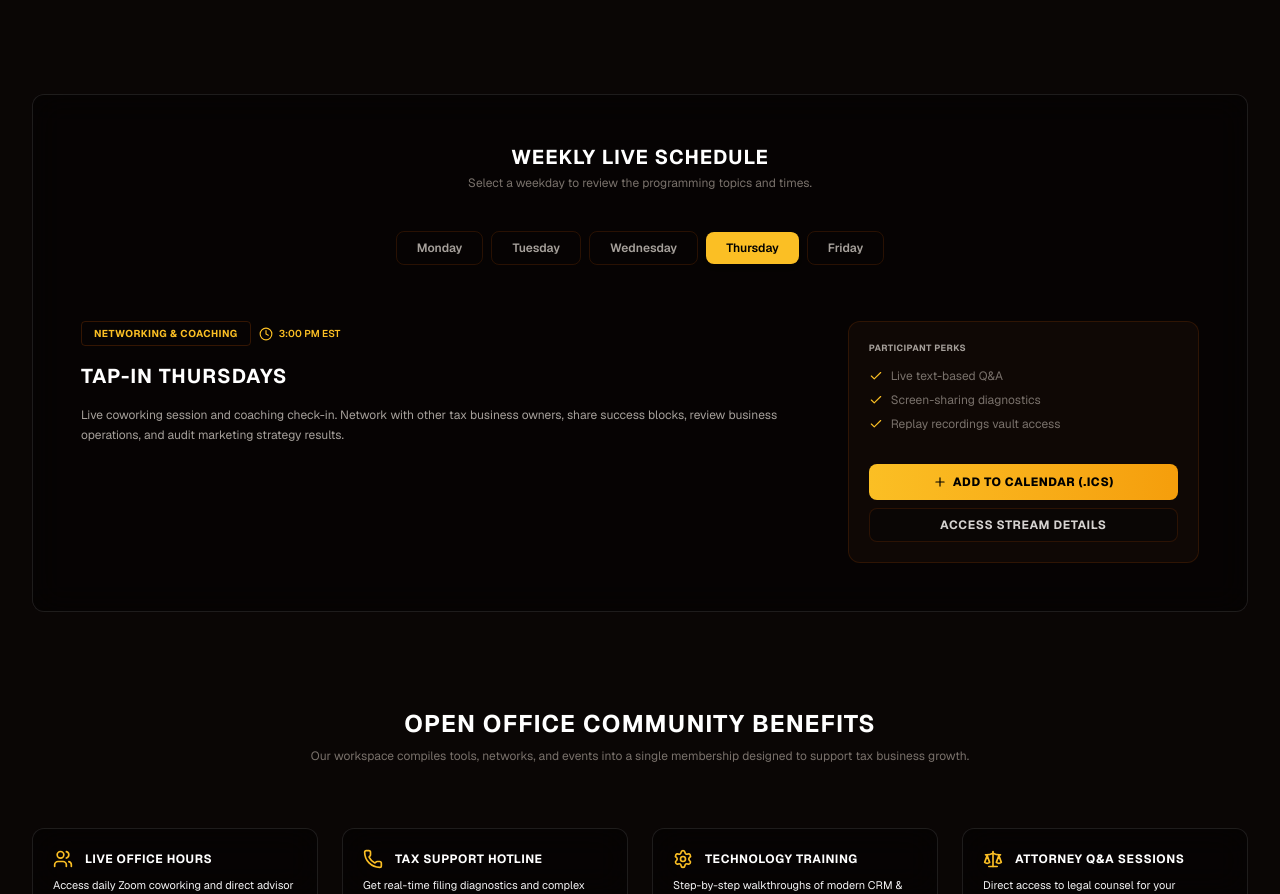
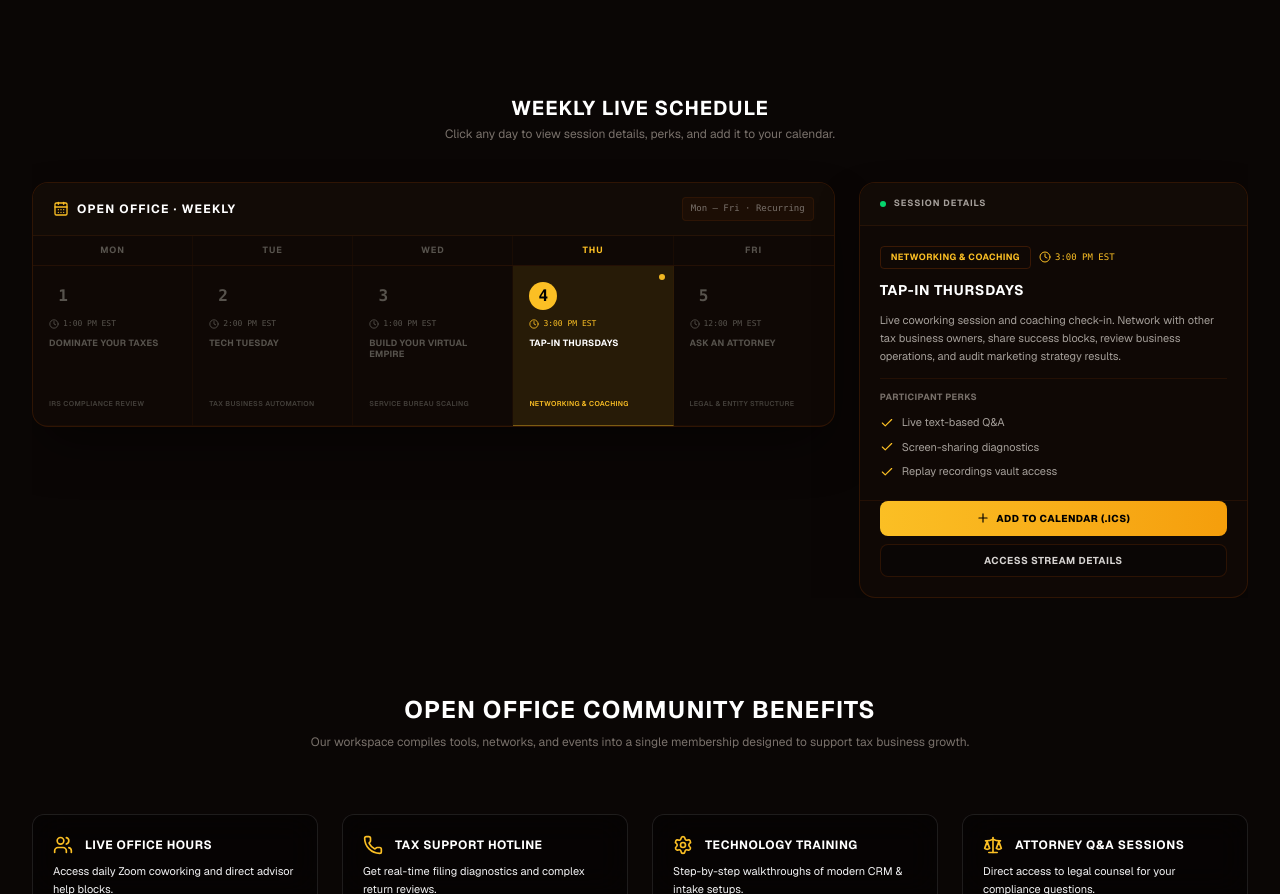
Before and after one commit to vriddhitechinfo-tech/TSOC, a Next.js app: page /open-office in a window 1280 px wide. Shown: the part 932-1826 px from the top of the page. Built offline with nearby package versions, Linux system fonts and the light colour scheme.

Commit message:
feat: implement Open Office marketing page with schedule, FAQ, and GSAP animations

```diff
--- a/src/app/(marketing)/open-office/page.tsx
+++ b/src/app/(marketing)/open-office/page.tsx
@@ -329,78 +329,151 @@ export default function OpenOfficePage() {
           </div>
         </div>
 
-        {/* Weekly Programming Interactive Component */}
-        <div className="gsap-reveal glass-card p-8 md:p-12 relative overflow-hidden">
+        {/* Weekly Programming — Calendar Layout */}
+        <div className="gsap-reveal relative overflow-hidden">
           <div className="text-center max-w-2xl mx-auto mb-10">
             <h2 className="text-xl font-bold text-white uppercase tracking-wider">Weekly Live Schedule</h2>
-            <p className="text-xs text-stone-500 mt-1">Select a weekday to review the programming topics and times.</p>
+            <p className="text-xs text-stone-500 mt-1">Click any day to view session details, perks, and add it to your calendar.</p>
           </div>
 
-          {/* Tab buttons */}
-          <div className="flex flex-wrap items-center justify-center gap-2 mb-8 pb-6">
+          <div className="grid grid-cols-1 lg:grid-cols-3 gap-6 items-start">
+
+            {/* Left: Calendar Grid (Mon–Fri) */}
+            <div className="lg:col-span-2">
+              {/* Calendar chrome header */}
+              <div className="bg-[#0f0805] border border-amber-900/30 rounded-2xl overflow-hidden shadow-2xl shadow-black/50">
+                {/* Month bar */}
+                <div className="flex items-center justify-between px-5 py-3.5 border-b border-amber-900/20 bg-[#120b06]">
+                  <div className="flex items-center gap-2">
+                    <CalendarDays className="w-4 h-4 text-[#fbbf24]" />
+                    <span className="text-xs font-bold text-white uppercase tracking-widest">Open Office · Weekly</span>
+                  </div>
+                  <span className="text-[9px] font-mono text-stone-500 bg-amber-900/10 border border-amber-900/20 px-2 py-1 rounded">Mon – Fri · Recurring</span>
+                </div>
+
+                {/* Day column headers */}
+                <div className="grid grid-cols-5 border-b border-amber-900/20">
                   {weeklySchedule.map((item) => (
+                    <div
+                      key={item.id}
+                      className={`text-center py-2 text-[9px] font-bold uppercase tracking-widest border-r border-amber-900/10 last:border-r-0 ${
+                        activeDay === item.id ? "text-[#fbbf24]" : "text-stone-600"
+                      }`}
+                    >
+                      {item.dayName.slice(0, 3)}
+                    </div>
+                  ))}
+                </div>
+
+                {/* Calendar day cells */}
+                <div className="grid grid-cols-5">
+                  {weeklySchedule.map((item, idx) => {
+                    const isActive = activeDay === item.id;
+                    return (
                       <button
                         key={item.id}
                         onClick={() => setActiveDay(item.id)}
-                className={`py-2 px-5 rounded-lg text-xs font-semibold transition-all cursor-pointer ${
-                  activeDay === item.id
-                    ? "bg-[#fbbf24] text-black font-bold shadow-md"
-                    : "bg-amber-955/35 hover:bg-amber-950/20 border border-amber-900/30 text-stone-400 hover:text-white"
+                        className={`group relative flex flex-col items-start p-3 sm:p-4 border-r border-b border-amber-900/10 last:border-r-0 text-left transition-all duration-200 cursor-pointer min-h-[160px] ${
+                          isActive
+                            ? "bg-[#fbbf24]/10 border-b-[#fbbf24]/40"
+                            : "hover:bg-amber-900/5"
                         }`}
                       >
-                {item.dayName}
+                        {/* Day number */}
+                        <span className={`text-base font-black font-mono mb-2 leading-none w-7 h-7 flex items-center justify-center rounded-full transition-all ${
+                          isActive ? "bg-[#fbbf24] text-black" : "text-stone-600 group-hover:text-stone-400"
+                        }`}>
+                          {idx + 1}
+                        </span>
+
+                        {/* Time badge */}
+                        <span className={`text-[8px] font-mono mb-2 flex items-center gap-1 ${isActive ? "text-[#fbbf24]" : "text-stone-600 group-hover:text-stone-500"}`}>
+                          <Clock className="w-2.5 h-2.5 shrink-0" />
+                          {item.time}
+                        </span>
+
+                        {/* Session title */}
+                        <p className={`text-[9px] font-bold uppercase tracking-wide leading-tight line-clamp-2 ${
+                          isActive ? "text-white" : "text-stone-600 group-hover:text-stone-400"
+                        }`}>
+                          {item.title}
+                        </p>
+
+                        {/* Pillar tag */}
+                        <span className={`mt-auto pt-2 text-[7px] font-semibold uppercase tracking-wider leading-tight line-clamp-1 ${
+                          isActive ? "text-[#fbbf24]" : "text-stone-700 group-hover:text-stone-600"
+                        }`}>
+                          {item.pillar}
+                        </span>
+
+                        {/* Active indicator dot */}
+                        {isActive && (
+                          <span className="absolute top-2 right-2 h-1.5 w-1.5 rounded-full bg-[#fbbf24] animate-pulse" />
+                        )}
                       </button>
-            ))}
+                    );
+                  })}
+                </div>
+              </div>
             </div>
 
-          {/* Active Tab Details */}
-          <div className="grid grid-cols-1 lg:grid-cols-3 gap-8 items-start">
-            <div className="space-y-4 lg:col-span-2">
+            {/* Right: Detail + Perks Panel */}
+            <div className="bg-[#0f0805] border border-amber-900/30 rounded-2xl overflow-hidden shadow-2xl shadow-black/50 flex flex-col">
+              {/* Panel header */}
+              <div className="px-5 py-3.5 border-b border-amber-900/20 bg-[#120b06] flex items-center gap-2">
+                <span className="h-1.5 w-1.5 rounded-full bg-green-400 animate-pulse" />
+                <span className="text-[9px] font-bold uppercase tracking-widest text-stone-400">Session Details</span>
+              </div>
+
+              {/* Session info */}
+              <div className="p-5 space-y-3 flex-1">
                 <div className="flex flex-wrap items-center gap-2">
-                <span className="text-[10px] font-bold uppercase tracking-wider text-[#fbbf24] bg-amber-955/35 border border-amber-900/40 px-3 py-1 rounded">
+                  <span className="text-[9px] font-bold uppercase tracking-wider text-[#fbbf24] bg-amber-955/35 border border-amber-900/40 px-2.5 py-1 rounded">
                     {activeDaySchedule.pillar}
                   </span>
-                <span className="text-[10px] text-[#fbbf24] font-semibold flex items-center gap-1.5">
-                  <Clock className="w-3.5 h-3.5" />
+                  <span className="text-[9px] text-[#fbbf24] font-mono flex items-center gap-1">
+                    <Clock className="w-3 h-3" />
                     {activeDaySchedule.time}
                   </span>
                 </div>
-              <h3 className="text-lg md:text-xl font-bold text-white uppercase tracking-wider">{activeDaySchedule.title}</h3>
-              <p className="text-xs text-stone-400 leading-relaxed max-w-3xl">{activeDaySchedule.desc}</p>
-            </div>
+                <h3 className="text-sm font-bold text-white uppercase tracking-wider leading-snug">{activeDaySchedule.title}</h3>
+                <p className="text-[11px] text-stone-400 leading-relaxed">{activeDaySchedule.desc}</p>
 
-            <div className="bg-[#0f0805] border border-amber-900/30 rounded-xl p-5 space-y-4 flex flex-col justify-between h-full">
-              <div>
-                <h4 className="text-[9px] font-bold text-stone-400 uppercase tracking-wider mb-3">Participant Perks</h4>
-                <ul className="space-y-2 text-xs text-stone-500">
-                  <li className="flex items-center gap-2">
+                {/* Divider */}
+                <div className="border-t border-amber-900/20 pt-3">
+                  <h4 className="text-[9px] font-bold text-stone-500 uppercase tracking-wider mb-2.5">Participant Perks</h4>
+                  <ul className="space-y-2">
+                    <li className="flex items-center gap-2 text-[11px] text-stone-400">
                       <Check className="w-3.5 h-3.5 text-[#fbbf24] shrink-0" /> Live text-based Q&amp;A
                     </li>
-                  <li className="flex items-center gap-2">
+                    <li className="flex items-center gap-2 text-[11px] text-stone-400">
                       <Check className="w-3.5 h-3.5 text-[#fbbf24] shrink-0" /> Screen-sharing diagnostics
                     </li>
-                  <li className="flex items-center gap-2">
+                    <li className="flex items-center gap-2 text-[11px] text-stone-400">
                       <Check className="w-3.5 h-3.5 text-[#fbbf24] shrink-0" /> Replay recordings vault access
                     </li>
                   </ul>
                 </div>
+              </div>
 
-              <div className="flex flex-col gap-2 mt-4">
+              {/* CTA buttons */}
+              <div className="p-5 pt-0 flex flex-col gap-2 border-t border-amber-900/20">
                 <button
                   onClick={() => downloadIcs(activeDaySchedule)}
-                  className="w-full text-center bg-gradient-to-r from-[#fbbf24] to-[#f59e0b] text-black font-extrabold py-2.5 px-4 rounded-lg text-xs transition-colors cursor-pointer uppercase tracking-wider flex items-center justify-center gap-1.5"
+                  className="w-full bg-gradient-to-r from-[#fbbf24] to-[#f59e0b] text-black font-extrabold py-2.5 px-4 rounded-lg text-[10px] transition-colors cursor-pointer uppercase tracking-wider flex items-center justify-center gap-1.5"
                 >
                   <Plus className="w-3.5 h-3.5" />
                   Add to Calendar (.ics)
                 </button>
                 <button
                   onClick={() => openModal("openoffice")}
-                  className="w-full text-center bg-[#0a0605] border border-amber-900/30 text-stone-300 hover:text-white font-bold py-2 px-4 rounded-lg text-xs transition-colors cursor-pointer uppercase tracking-wider"
+                  className="w-full bg-[#0a0605] border border-amber-900/30 text-stone-300 hover:text-white font-bold py-2 px-4 rounded-lg text-[10px] transition-colors cursor-pointer uppercase tracking-wider"
                 >
                   Access Stream Details
                 </button>
               </div>
             </div>
+
           </div>
         </div>
 
```
Lines whose indentation alone changed are shown as unchanged.
